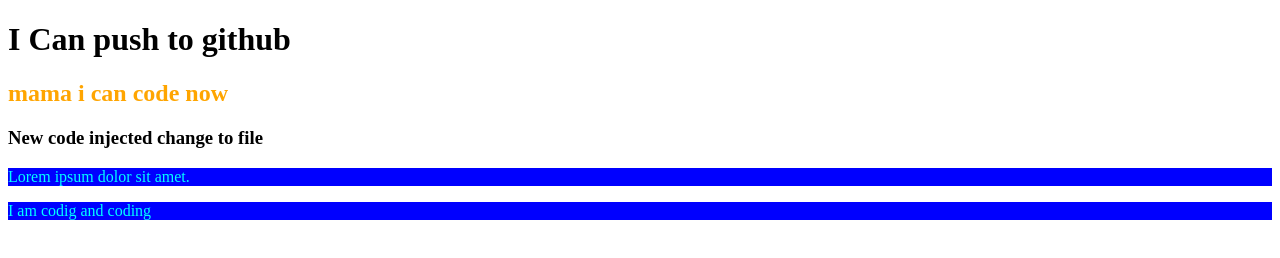
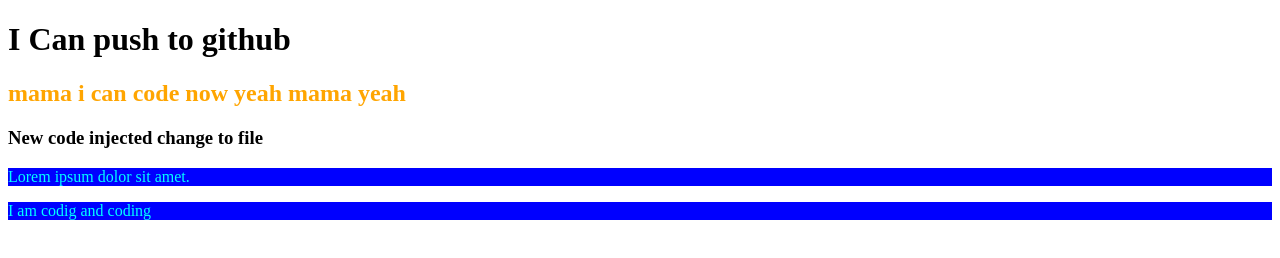
Before and after one commit to Tareqhossain17/my-git-repo5, a plain HTML site: page index.html in a window 1280 px wide. Drawn offline with Linux system fonts and the light colour scheme.

Commit message:
header change

```diff
--- a/index.html
+++ b/index.html
@@ -9,7 +9,7 @@
 </head>
 <body>
     <h1>I Can push to github</h1>
-    <h2>mama i can code now</h2>
+    <h2>mama i can code now yeah mama yeah</h2>
     <h3>New code injected change to file</h3>
     <p>Lorem ipsum dolor sit amet.</p>
     <p>I am codig and coding</p>
```
